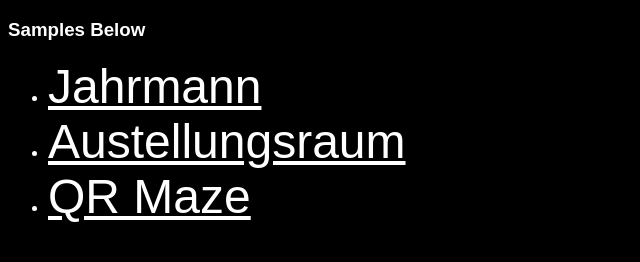
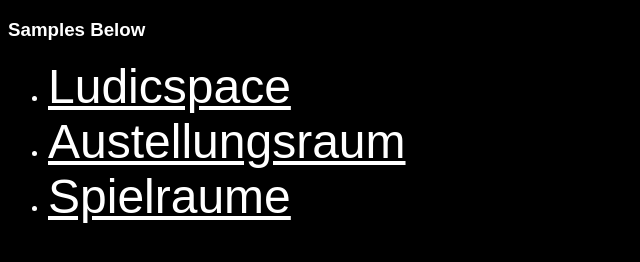
Before and after one commit to YarThePirate/KunstUni-Project, a plain HTML site: page index.html in a window 1280 px wide. Shown: the whole page, without its empty margins (0-640 px from the left). Drawn offline with Linux system fonts and the light colour scheme.

Commit message:
Cleaned out main folder and renamed jahrmann to ludicspace

```diff
--- a/index.html
+++ b/index.html
@@ -24,9 +24,9 @@
 	<h3>Samples Below</h3>
 
 	<ul>
-		<li><a href="Jahrmann/jahrmann_sample.html">Jahrmann</a></li>
-		<li><a href="Ausstellungsraum/ausstellungsraum_sample.html">Austellungsraum</a></li>
-		<li><a href="QR_Maze/qr_maze_sample.html">QR Maze</a></li>
+		<li><a href="Jahrmann/ludicspace.html">Ludicspace</a></li>
+		<li><a href="Ausstellungsraum/ausstellungsraum.html">Austellungsraum</a></li>
+		<li><a href="QR_Maze/qr_maze_sample.html">Spielraume</a></li>
 	</ul>
 </body>
 </html>
```
Also changed, not shown: Jahrmann/ludicspace.html (renamed from Jahrmann/Jahrmann_sample.html), README.txt (deleted), ReadMe2.txt (deleted), 2 other files.
